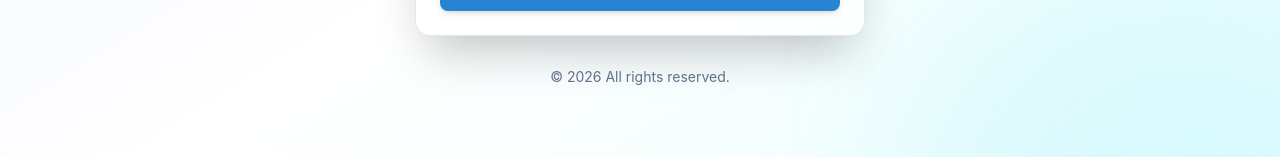
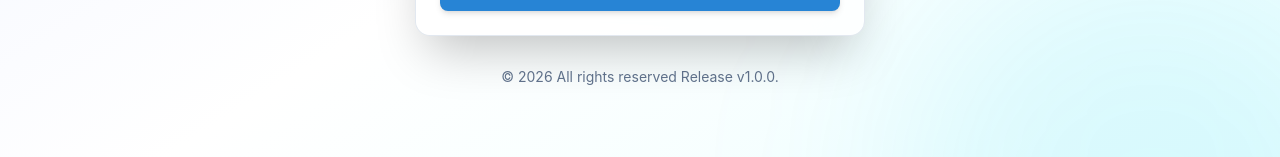
Before and after one commit to rizkychandra22/Frontend-System-Wifi, a React (Vite) app: page /login in a window 1280 px wide. Shown: the part 540-697 px from the top of the page. Built offline with nearby package versions, Linux system fonts and the light colour scheme; no server answers; what axios-retry would draw is missing.

Commit message:
fix: first release

```diff
--- a/src/pages/auth/login.tsx
+++ b/src/pages/auth/login.tsx
@@ -38,7 +38,7 @@ export const LoginPage = () => {
         </Card>
 
         <p className="text-center text-sm text-slate-500 dark:text-slate-400 mt-8">
-          &copy; {new Date().getFullYear()} All rights reserved.
+          &copy; {new Date().getFullYear()} All rights reserved Release v1.0.0.
         </p>
       </div>
     </div>
```
